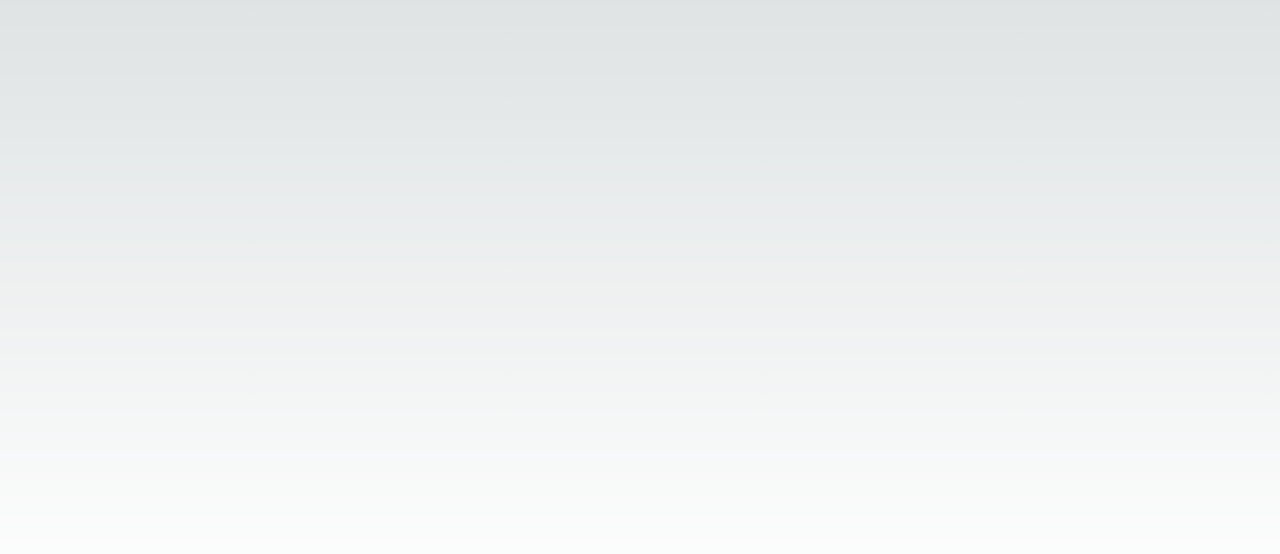
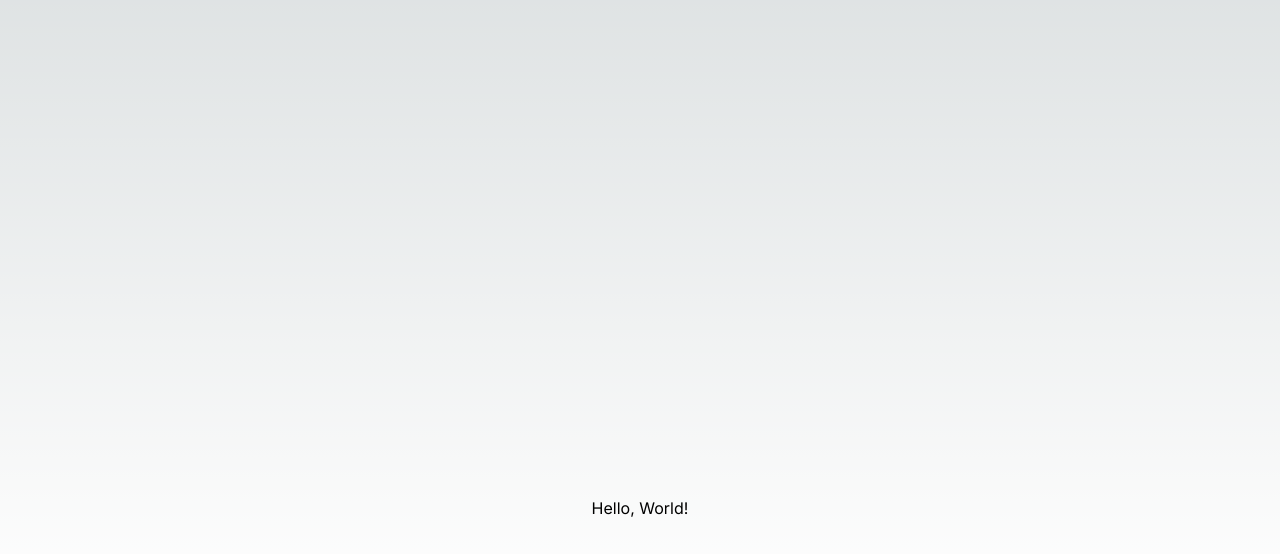
Before and after one commit to JumboCode/theatre-at-first, a Next.js app: page / in a window 1280 px wide. Shown: the part 184-738 px from the top of the page. Built offline with nearby package versions, Linux system fonts and the light colour scheme.

Commit message:
Made a button

```diff
--- a/src/app/page.tsx
+++ b/src/app/page.tsx
@@ -11,7 +11,7 @@ export default function Home() {
         <Button2 />
         <Button3 />
         <Button4 />
-        <Button5 />
+        <Button5 label="Hello, World!"/>
     </main>
   )
 }
--- a/src/components/button5.tsx
+++ b/src/components/button5.tsx
@@ -1,5 +1,9 @@
-export default function Button5() {
+interface prop {
+    label: string;
+}
+
+export default function Button5(props: prop) {
     return (
-        <button></button>
+        <button>{props.label}</button>
     );
 }
```
